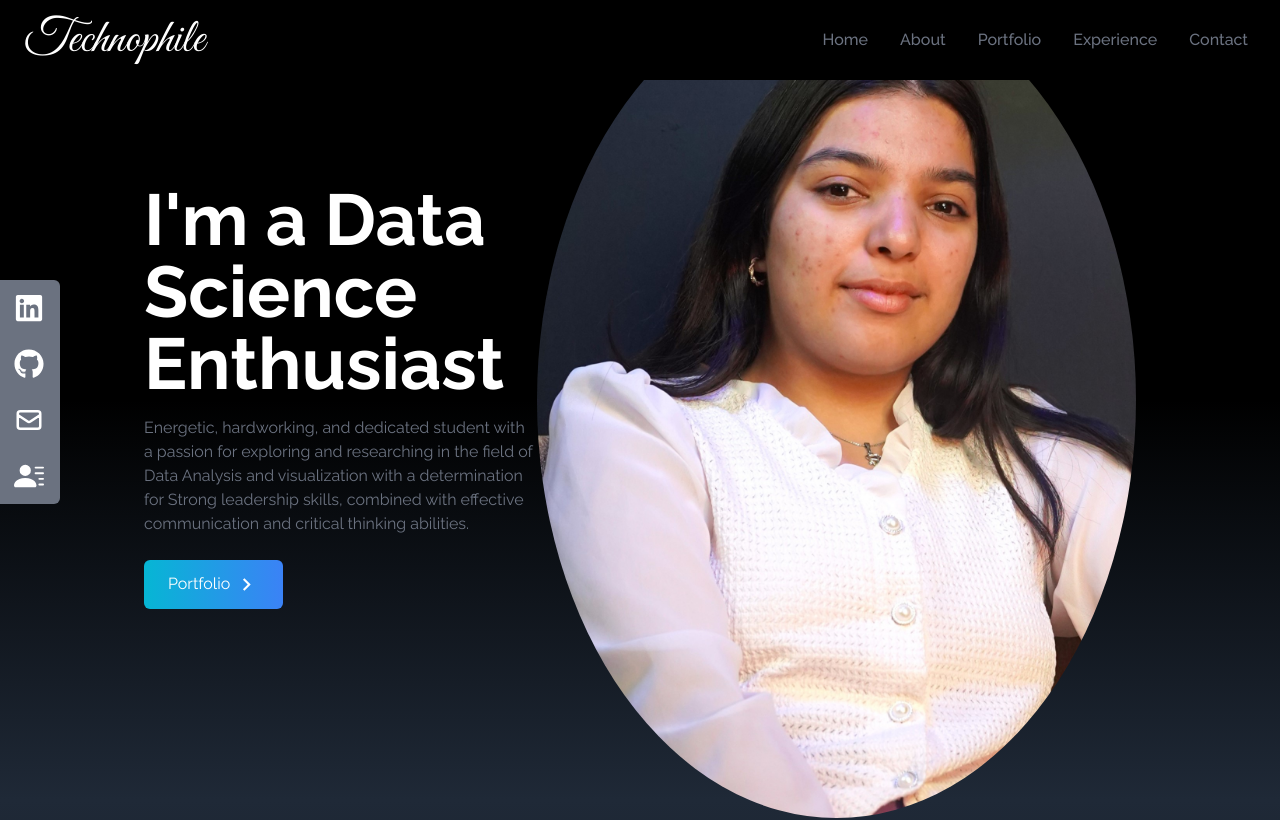
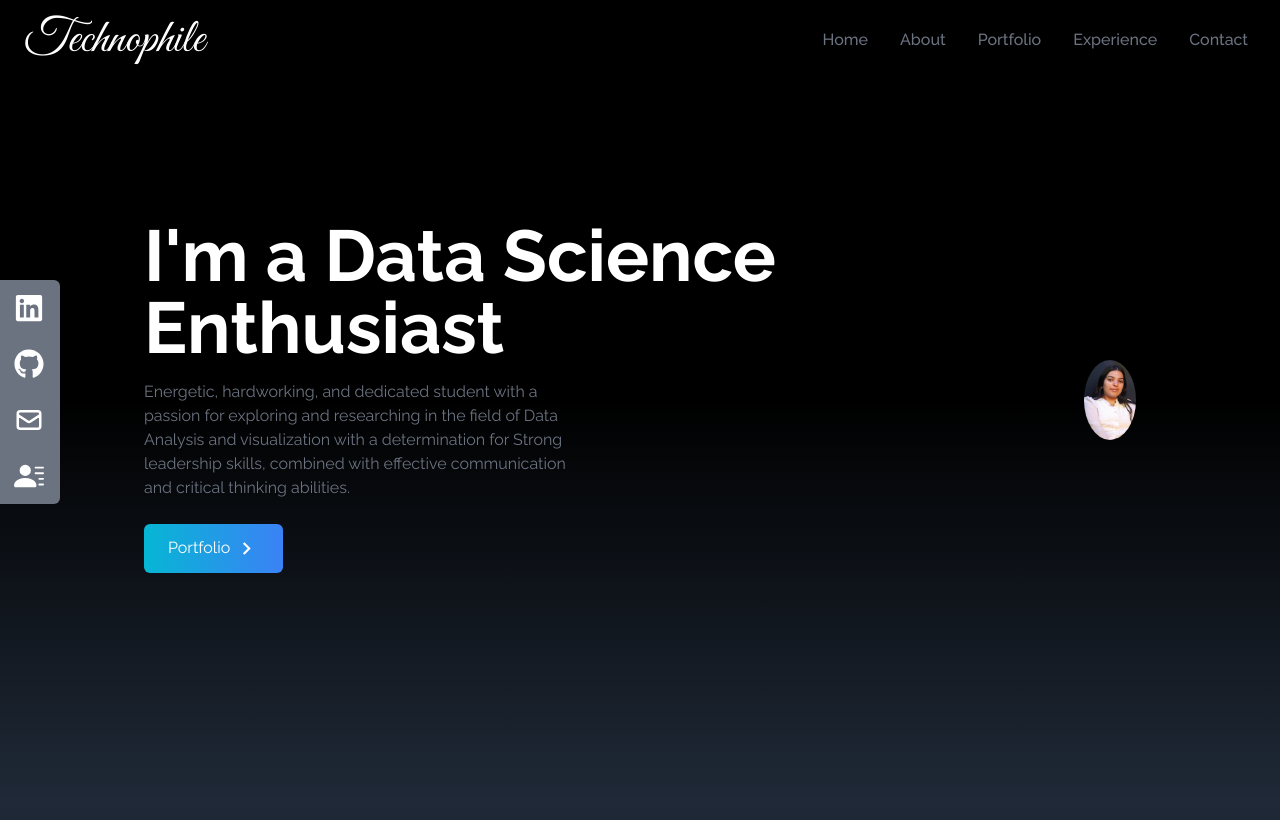
Before and after one commit to Sadikshyaghimire/Complete_portfolio, a React (Create React App) app: page / in a window 1280 px wide. Shown: the top 820 px of the page. Built offline with nearby package versions, Linux system fonts and the light colour scheme.

Commit message:
changed projects in portfolio

```diff
--- a/src/components/Home.jsx
+++ b/src/components/Home.jsx
@@ -53,7 +53,6 @@
 // };
 
 // export default Home;
-
 import React from "react";
 import HeroImage from "../assets/heroImage.jpg";
 import { MdOutlineKeyboardArrowRight } from "react-icons/md";
@@ -87,11 +86,11 @@ const Home = () => {
             </Link>
           </div>
         </div>
-        <div className="photo">
+        <div className="photo" style={{ marginLeft: "20px" }}>
           <div
-            className="rounded-md overflow-hidden w-15 h-15 md:w-15 md:h-15" // Adjust the width and height for the small circular frame
+            className="rounded-full overflow-hidden w-15 h-15 md:w-22 md:h-20" // Adjust the width and height for the small circular frame
             style={{
-              borderRadius: "50%",
+              borderRadius: "80%",
             }}
           >
             <img
```
Also changed, not shown: src/assets/icon.jpg (deleted).
